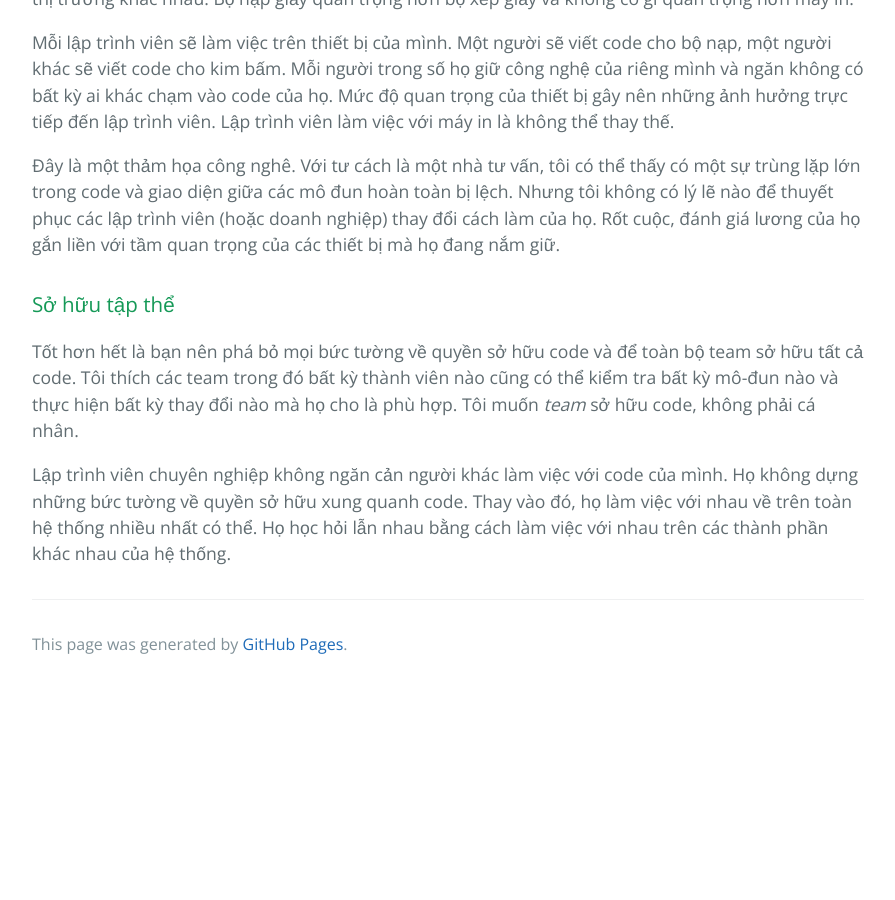
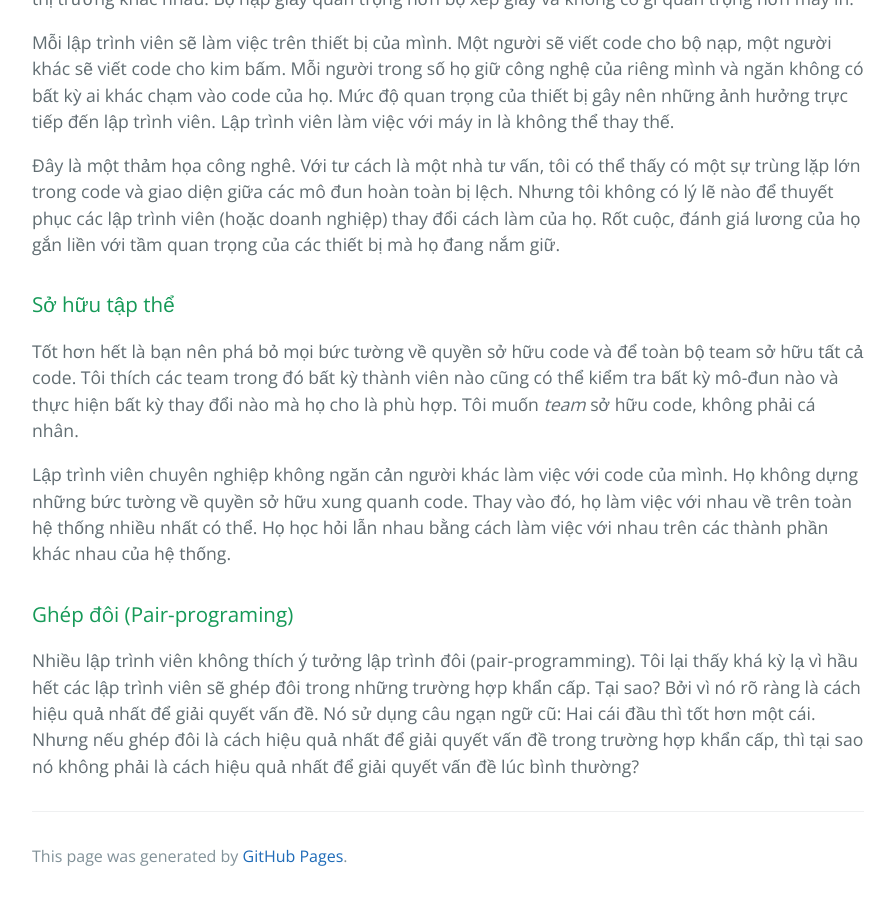
Before and after one commit to HaiBV/haibv.github.io, a Jekyll site: the page built from clean-coder/chapter-12-collaboration.md, in a window 1280 px wide and 900 px high, scrolled down 4974 px. Shown: the whole window, without its empty margins (192-1087 px from the left). Built offline with Jekyll 4.4.1, drawn with Linux system fonts in a browser that asks for light colours; our own code applies the rules of GitHub Pages for plain Markdown files; before the commit the page ends 5662 px from its top, so only the background shows below that.

Commit message:
Book - The Clean Coder - Chapter 12 - Collaboration

```diff
--- a/clean-coder/chapter-12-collaboration.md
+++ b/clean-coder/chapter-12-collaboration.md
@@ -107,3 +107,7 @@ Mỗi lập trình viên sẽ làm việc trên thiết bị của mình. Một
 Tốt hơn hết là bạn nên phá bỏ mọi bức tường về quyền sở hữu code và để toàn bộ team sở hữu tất cả code. Tôi thích các team trong đó bất kỳ thành viên nào cũng có thể kiểm tra bất kỳ mô-đun nào và thực hiện bất kỳ thay đổi nào mà họ cho là phù hợp. Tôi muốn _team_ sở hữu code, không phải cá nhân.
 
 Lập trình viên chuyên nghiệp không ngăn cản người khác làm việc với code của mình. Họ không dựng những bức tường về quyền sở hữu xung quanh code. Thay vào đó, họ làm việc với nhau về trên toàn hệ thống nhiều nhất có thể. Họ học hỏi lẫn nhau bằng cách làm việc với nhau trên các thành phần khác nhau của hệ thống.
+
+### Ghép đôi (Pair-programing)
+
+Nhiều lập trình viên không thích ý tưởng lập trình đôi (pair-programming). Tôi lại thấy khá kỳ lạ vì hầu hết các lập trình viên sẽ ghép đôi trong những trường hợp khẩn cấp. Tại sao? Bởi vì nó rõ ràng là cách hiệu quả nhất để giải quyết vấn đề. Nó sử dụng câu ngạn ngữ cũ: Hai cái đầu thì tốt hơn một cái. Nhưng nếu ghép đôi là cách hiệu quả nhất để giải quyết vấn đề trong trường hợp khẩn cấp, thì tại sao nó không phải là cách hiệu quả nhất để giải quyết vấn đề lúc bình thường?
```
